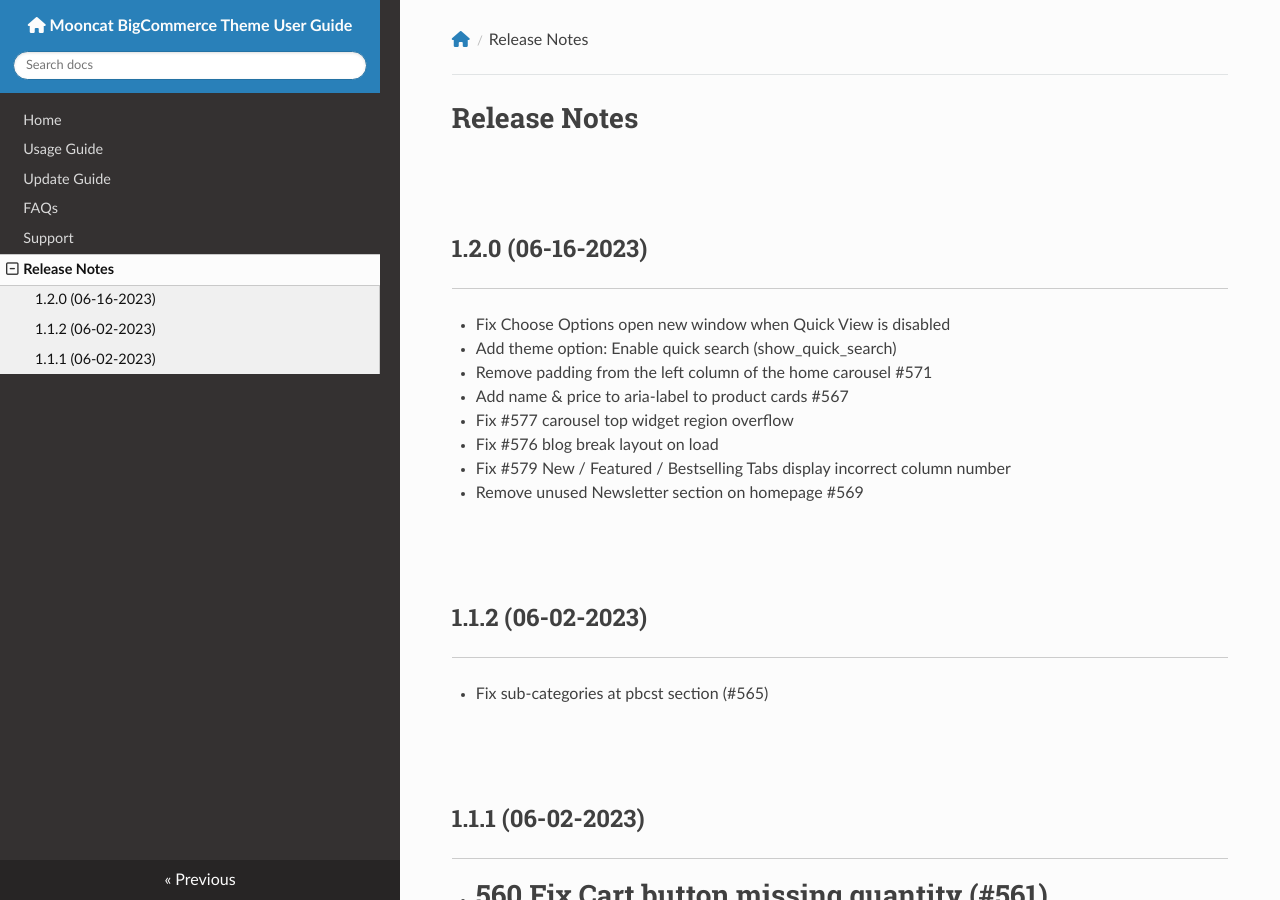
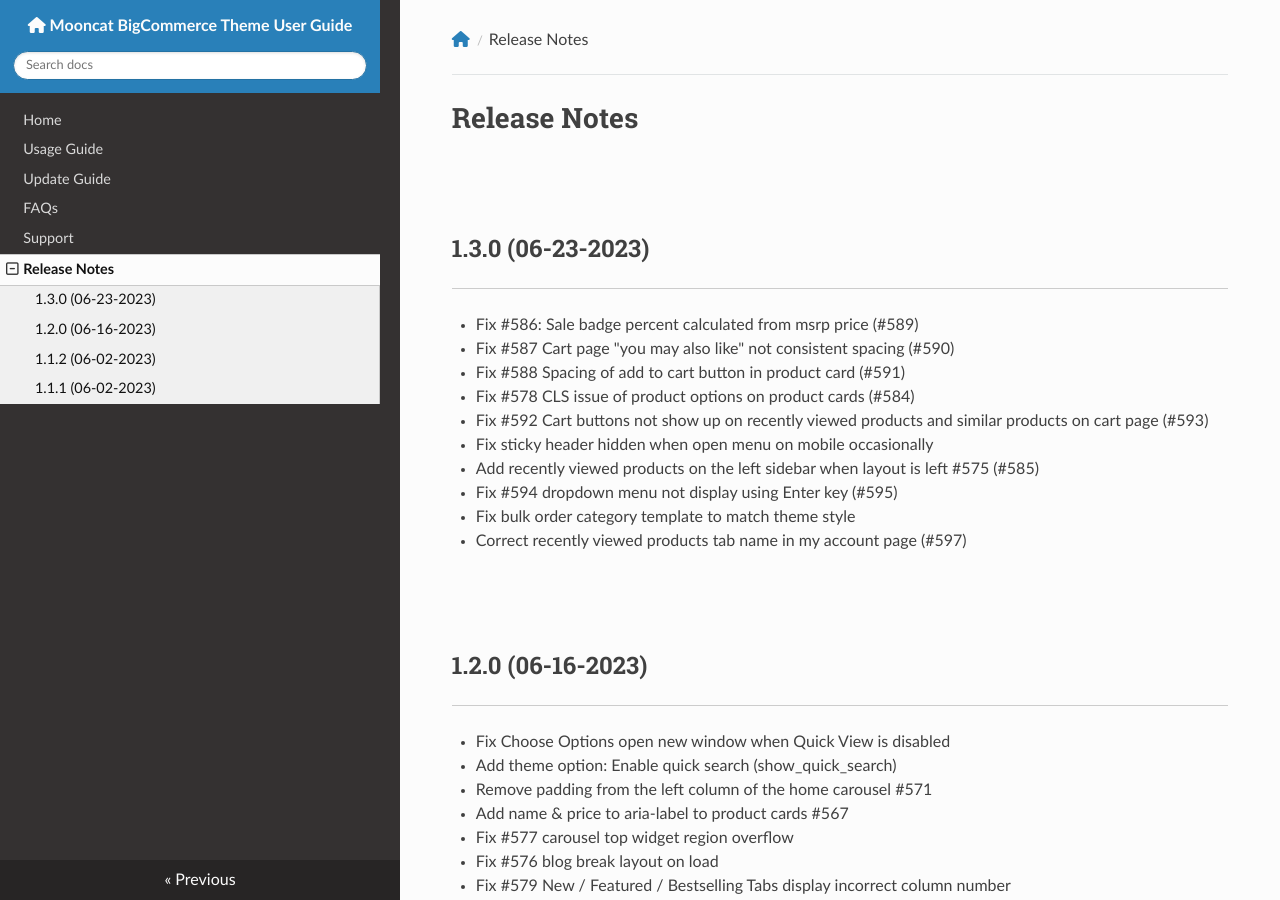
Before and after one commit to allcommerce/bc-mooncat-docs, an MkDocs documentation site: the page built from docs/changelog.md, in a window 1280 px wide and 900 px high. Built offline with MkDocs 1.6.1, drawn with Linux system fonts in a browser that asks for light colours; nearby versions of some CDN libraries.

Commit message:
Release 1.3.0

```diff
--- a/docs/changelog.md
+++ b/docs/changelog.md
@@ -1,4 +1,16 @@
 # Release Notes
+
+## 1.3.0 (06-23-2023)
+- Fix #586: Sale badge percent calculated from msrp price (#589)
+- Fix #587 Cart page "you may also like" not consistent spacing (#590)
+- Fix #588 Spacing of add to cart button in product card (#591)
+- Fix #578 CLS issue of product options on product cards (#584)
+- Fix #592 Cart buttons not show up on recently viewed products and similar products on cart page (#593)
+- Fix sticky header hidden when open menu on mobile occasionally
+- Add recently viewed products on the left sidebar when layout is left #575 (#585)
+- Fix #594 dropdown menu not display using Enter key (#595)
+- Fix bulk order category template to match theme style
+- Correct recently viewed products tab name in my account page (#597)
 
 ## 1.2.0 (06-16-2023)
 - Fix Choose Options open new window when Quick View is disabled
```
